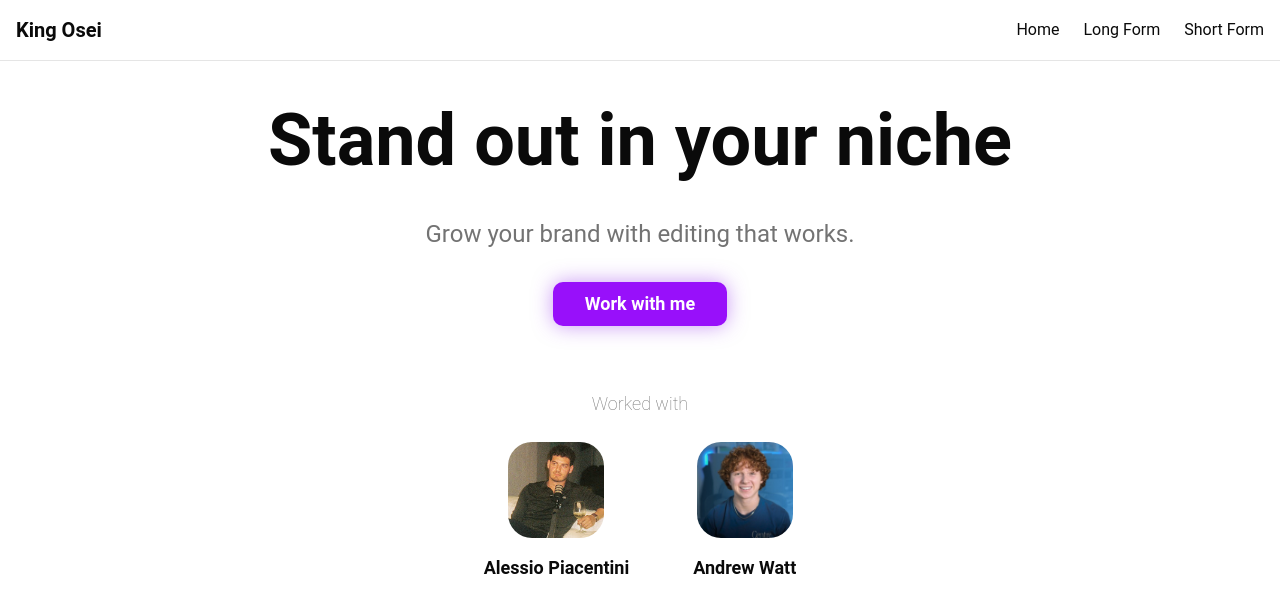
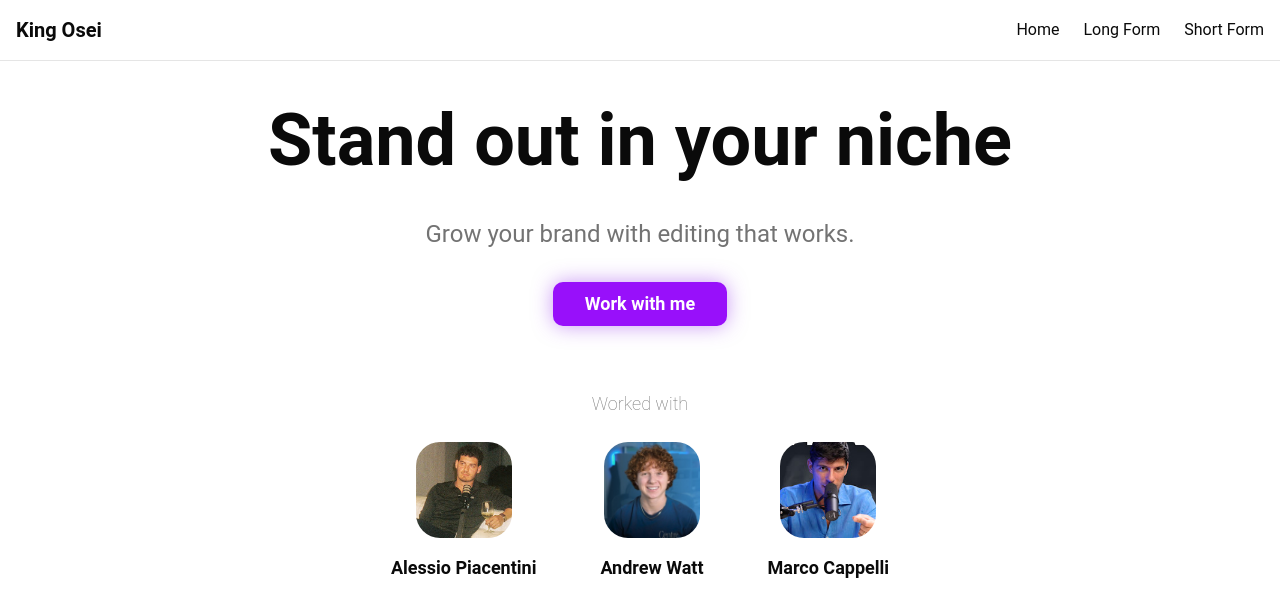
Before and after one commit to SarfDev/portfolio, a Next.js app: page / in a window 1280 px wide. Shown: the top 616 px of the page. Built offline with nearby package versions, Linux system fonts and the light colour scheme.

Commit message:
aggiunto client

```diff
--- a/src/app/ita/page.tsx
+++ b/src/app/ita/page.tsx
@@ -31,6 +31,10 @@ export default function Home() {
     {
       name: "Andrew Watt",
       image: "/clienti/ginger.jpg"
+    },
+    {
+      name: "Marco Cappelli",
+      image: "/clienti/marco.jpg"
     }
   ]
 
--- a/src/app/page.tsx
+++ b/src/app/page.tsx
@@ -23,6 +23,7 @@ export default function Home() {
 
 
   // Client data
+  // Client data
   const clients = [
     {
       name: "Alessio Piacentini",
@@ -31,6 +32,10 @@ export default function Home() {
     {
       name: "Andrew Watt",
       image: "/clienti/ginger.jpg"
+    },
+    {
+      name: "Marco Cappelli",
+      image: "/clienti/marco.jpg"
     }
   ]
 
```
Also changed, not shown: public/clienti/marco.jpg (added).
